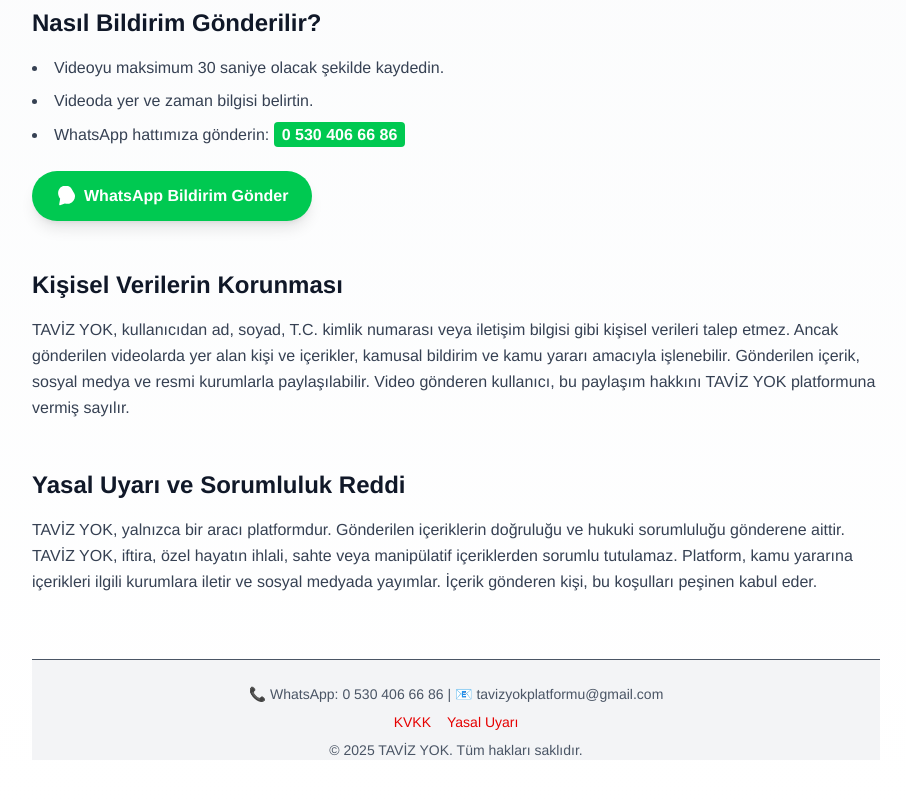
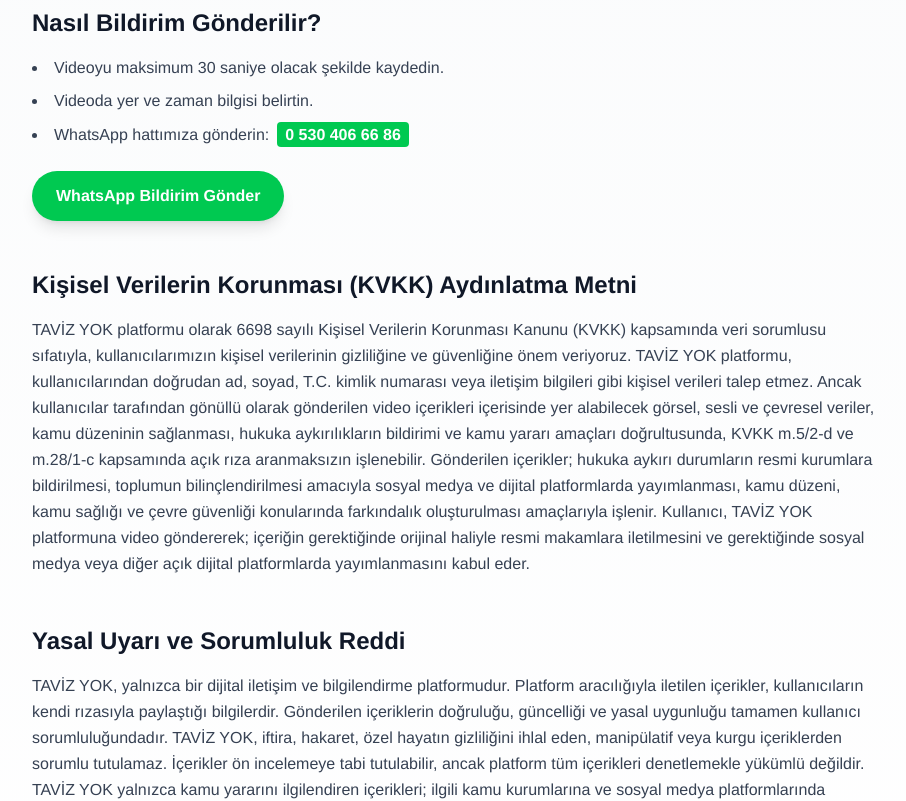
Before and after one commit to GurhanAksoy/tavizyok-website, a Next.js app: page / in a window 1280 px wide. Shown: the part 540-1341 px from the top of the page, without its empty margins (184-1090 px from the left). Built offline with nearby package versions, Linux system fonts and the light colour scheme.

Commit message:
Update page.js

```diff
--- a/src/app/page.js
+++ b/src/app/page.js
@@ -64,8 +64,8 @@ export default function Home() {
               <li>Videoyu maksimum 30 saniye olacak şekilde kaydedin.</li>
               <li>Videoda yer ve zaman bilgisi belirtin.</li>
               <li>
-                WhatsApp hattımıza gönderin:{' '}
-                <span className="text-white bg-green-500 px-2 py-1 rounded font-semibold">
+                WhatsApp hattımıza gönderin:
+                <span className="text-white bg-green-500 px-2 py-1 rounded font-semibold ml-2">
                   0 530 406 66 86
                 </span>
               </li>
@@ -76,33 +76,38 @@ export default function Home() {
                 target="_blank"
                 className="inline-flex items-center gap-2 bg-green-500 hover:bg-green-600 px-6 py-3 rounded-full shadow-lg transition-transform transform hover:scale-105"
               >
-                <svg xmlns="http://www.w3.org/2000/svg" className="h-5 w-5 text-white" viewBox="0 0 448 512" fill="currentColor">
-                  <path d="M380.9 97.1C339-6.2 217.1-31.8 123.2 10.1C58.7 40.5 19.8 108.5 21.3 181.5c1.1 54.8 20.1 105.5 53.2 144.5L49.1 470.6c-3.5 13.5 9.2 25.2 22.5 20.5l123.6-45.2c35.2 12.6 73.8 15.4 111.3 6.5c99.2-24.2 163.8-121.7 145.2-221.3c-5.8-30.2-19.7-57.8-38.8-78.4z" />
-                </svg>
                 <span className="text-white font-semibold">WhatsApp Bildirim Gönder</span>
               </a>
             </div>
           </section>
 
           <section className="mb-12" id="kvkk">
-            <h2 className="text-2xl font-semibold mb-4">Kişisel Verilerin Korunması</h2>
+            <h2 className="text-2xl font-semibold mb-4">Kişisel Verilerin Korunması (KVKK) Aydınlatma Metni</h2>
             <p className="text-gray-700 leading-relaxed">
-              TAVİZ YOK, kullanıcıdan ad, soyad, T.C. kimlik numarası veya iletişim bilgisi gibi kişisel verileri talep etmez. Ancak gönderilen videolarda yer alan kişi ve içerikler, kamusal bildirim ve kamu yararı amacıyla işlenebilir. Gönderilen içerik, sosyal medya ve resmi kurumlarla paylaşılabilir. Video gönderen kullanıcı, bu paylaşım hakkını TAVİZ YOK platformuna vermiş sayılır.
+              TAVİZ YOK platformu olarak 6698 sayılı Kişisel Verilerin Korunması Kanunu (KVKK) kapsamında veri sorumlusu sıfatıyla, kullanıcılarımızın kişisel verilerinin gizliliğine ve güvenliğine önem veriyoruz.
+              TAVİZ YOK platformu, kullanıcılarından doğrudan ad, soyad, T.C. kimlik numarası veya iletişim bilgileri gibi kişisel verileri talep etmez. Ancak kullanıcılar tarafından gönüllü olarak gönderilen video içerikleri içerisinde yer alabilecek görsel, sesli ve çevresel veriler, kamu düzeninin sağlanması, hukuka aykırılıkların bildirimi ve kamu yararı amaçları doğrultusunda, KVKK m.5/2-d ve m.28/1-c kapsamında açık rıza aranmaksızın işlenebilir.
+              Gönderilen içerikler; hukuka aykırı durumların resmi kurumlara bildirilmesi, toplumun bilinçlendirilmesi amacıyla sosyal medya ve dijital platformlarda yayımlanması, kamu düzeni, kamu sağlığı ve çevre güvenliği konularında farkındalık oluşturulması amaçlarıyla işlenir.
+              Kullanıcı, TAVİZ YOK platformuna video göndererek; içeriğin gerektiğinde orijinal haliyle resmi makamlara iletilmesini ve gerektiğinde sosyal medya veya diğer açık dijital platformlarda yayımlanmasını kabul eder.
             </p>
           </section>
 
           <section className="mb-12" id="yasal">
             <h2 className="text-2xl font-semibold mb-4">Yasal Uyarı ve Sorumluluk Reddi</h2>
             <p className="text-gray-700 leading-relaxed">
-              TAVİZ YOK, yalnızca bir aracı platformdur. Gönderilen içeriklerin doğruluğu ve hukuki sorumluluğu gönderene aittir. TAVİZ YOK, iftira, özel hayatın ihlali, sahte veya manipülatif içeriklerden sorumlu tutulamaz. Platform, kamu yararına içerikleri ilgili kurumlara iletir ve sosyal medyada yayımlar. İçerik gönderen kişi, bu koşulları peşinen kabul eder.
+              TAVİZ YOK, yalnızca bir dijital iletişim ve bilgilendirme platformudur. Platform aracılığıyla iletilen içerikler, kullanıcıların kendi rızasıyla paylaştığı bilgilerdir. Gönderilen içeriklerin doğruluğu, güncelliği ve yasal uygunluğu tamamen kullanıcı sorumluluğundadır.
+              TAVİZ YOK, iftira, hakaret, özel hayatın gizliliğini ihlal eden, manipülatif veya kurgu içeriklerden sorumlu tutulamaz. İçerikler ön incelemeye tabi tutulabilir, ancak platform tüm içerikleri denetlemekle yükümlü değildir.
+              TAVİZ YOK yalnızca kamu yararını ilgilendiren içerikleri; ilgili kamu kurumlarına ve sosyal medya platformlarında kamuoyuna açık şekilde iletir.
+              Kullanıcı, içerik gönderimiyle birlikte bu koşulları önceden okuduğunu, anladığını ve kabul ettiğini taahhüt eder.
+              Gönderilen video ve içeriklerin tüm yayın, iletim, çoğaltma ve dağıtım hakkı TAVİZ YOK platformuna aittir. Kullanıcı bu içerikleri daha sonra farklı bir platformda paylaşmak, silmek veya geri çekmek hakkına tek başına sahip değildir. İçerikler, TAVİZ YOK logosu veya işaretleriyle yayımlanır.
             </p>
           </section>
 
           <footer className="bg-gray-100 border-t pt-6 text-sm text-gray-600 text-center mt-16">
-            <p>📞 WhatsApp: 0 530 406 66 86 | 📧 tavizyokplatformu@gmail.com</p>
+            <p>WhatsApp: 0 530 406 66 86 | E-posta: tavizyokplatformu@gmail.com</p>
             <div className="space-x-4 mt-2">
               <a href="#kvkk" className="hover:underline">KVKK</a>
               <a href="#yasal" className="hover:underline">Yasal Uyarı</a>
+              <a href="https://www.youtube.com/@Taviz_Yok" target="_blank" className="hover:underline">YouTube</a>
             </div>
             <p className="mt-2">© 2025 TAVİZ YOK. Tüm hakları saklıdır.</p>
           </footer>
```
